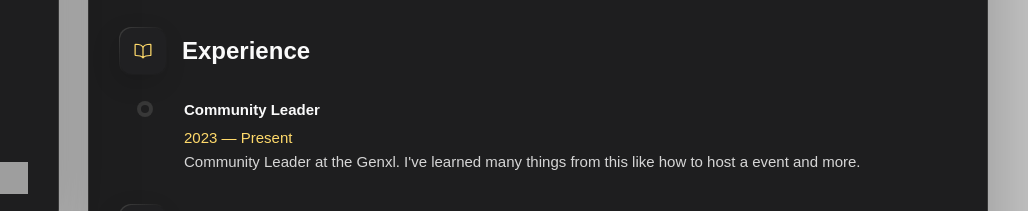
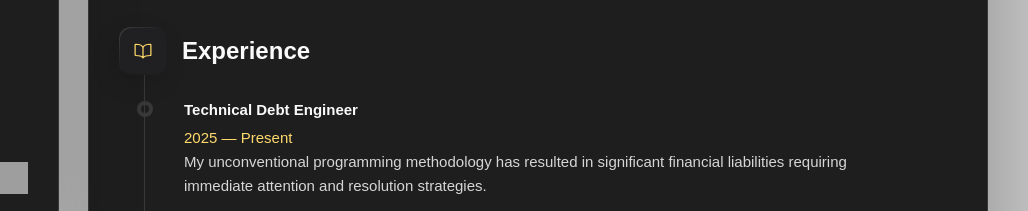
Before and after one commit to RealNattawattHongthong/offical-backup, a plain HTML site: page index.html in a window 1280 px wide. Both pictures are taken after a click on the button "Resume". Shown: the part 566-777 px from the top of the page, 252-1280 px from the left. Drawn offline with nearby package versions, Linux system fonts and the light colour scheme; grey boxes are pictures that could not be loaded.

Commit message:
edit experience

```diff
--- a/index.html
+++ b/index.html
@@ -612,6 +612,18 @@
           <ol class="timeline-list">
             <li class="timeline-item">
 
+              <h4 class="h4 timeline-item-title">Technical Debt Engineer</h4>
+
+              <span>2025 — Present</span>
+
+              <p class="timeline-text">
+                My unconventional programming methodology has resulted in significant financial liabilities requiring immediate attention and resolution strategies.
+              </p>
+
+            </li>
+
+            <li class="timeline-item">
+
               <h4 class="h4 timeline-item-title">Community Leader</h4>
 
               <span>2023 — Present</span>
@@ -622,64 +634,7 @@
 
             </li>
 
-            <!-- <li class="timeline-item">
 
-              <h4 class="h4 timeline-item-title">Data Specialist</h4>
-
-              <span>2022 — Present</span>
-
-              <p class="timeline-text">
-                This job is easy to do.
-              </p>
-
-            </li>
-
-            <li class="timeline-item">
-
-              <h4 class="h4 timeline-item-title">Software Engineer</h4>
-
-              <span>2020 — Present</span>
-
-              <p class="timeline-text">
-                Make a real-use application for daily life and within schools using simple tools like Python, HTML, CSS, and JavaScript. Also, I've learned many things from this job like how to work with a team and more.
-              </p>
-
-            </li>
-            <li class="timeline-item">
-
-              <h4 class="h4 timeline-item-title">Machine Learning Engineer</h4>
-
-              <span>Nov 2023 - Jan 2024</span>
-
-              <p class="timeline-text">
-                This job make me know about how soical media works... but I think it too easy for me.
-              </p>
-
-            </li>
-
-            <li class="timeline-item">
-
-              <h4 class="h4 timeline-item-title">Digital Specialist</h4>
-
-              <span>Feb 2023 — Oct 2023</span>
-
-              <p class="timeline-text">
-                This job make me know about how soical media works... but I think it too easy for me.
-              </p>
-
-            </li>
-
-            <li class="timeline-item">
-
-              <h4 class="h4 timeline-item-title">Artificial Intelligence Resercher</h4>
-
-              <span>2022 — 2023</span>
-
-              <p class="timeline-text">
-                I hate this job
-              </p>
-
-            </li> -->
 
 
 
```
